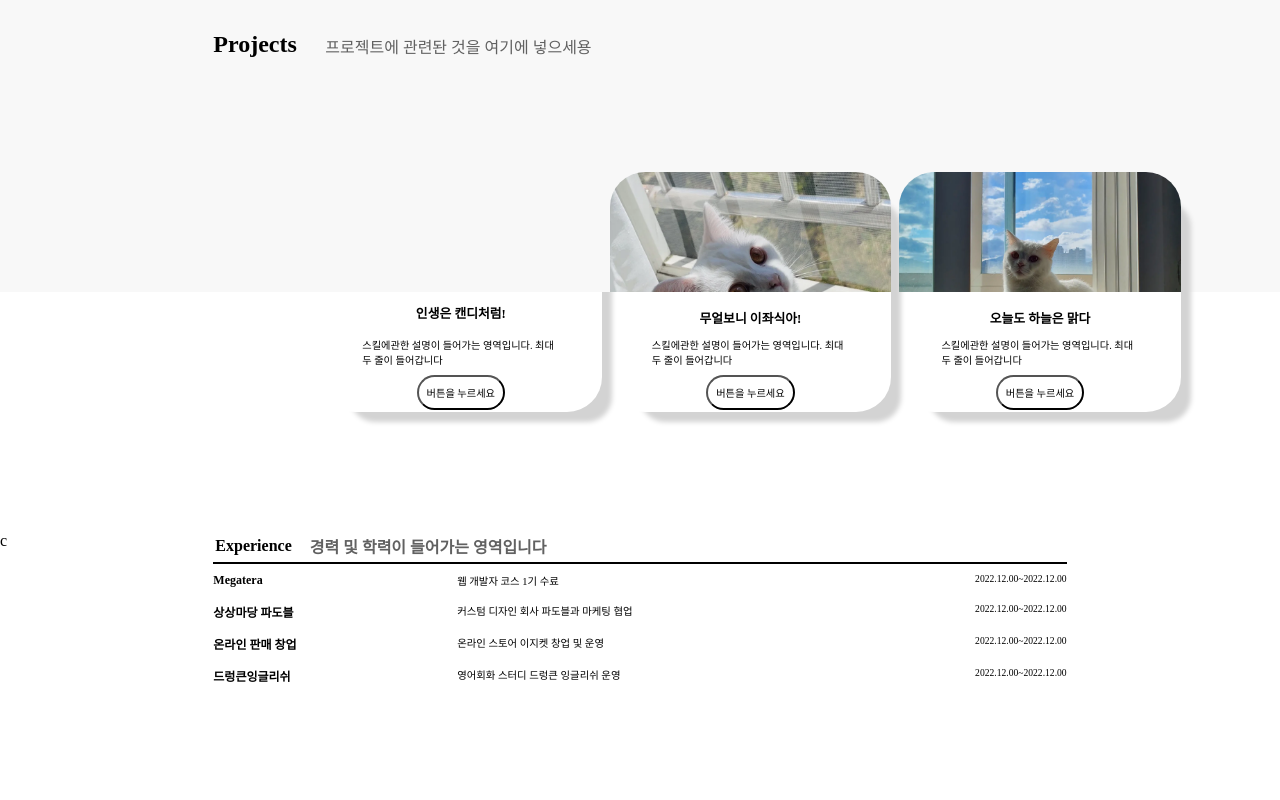
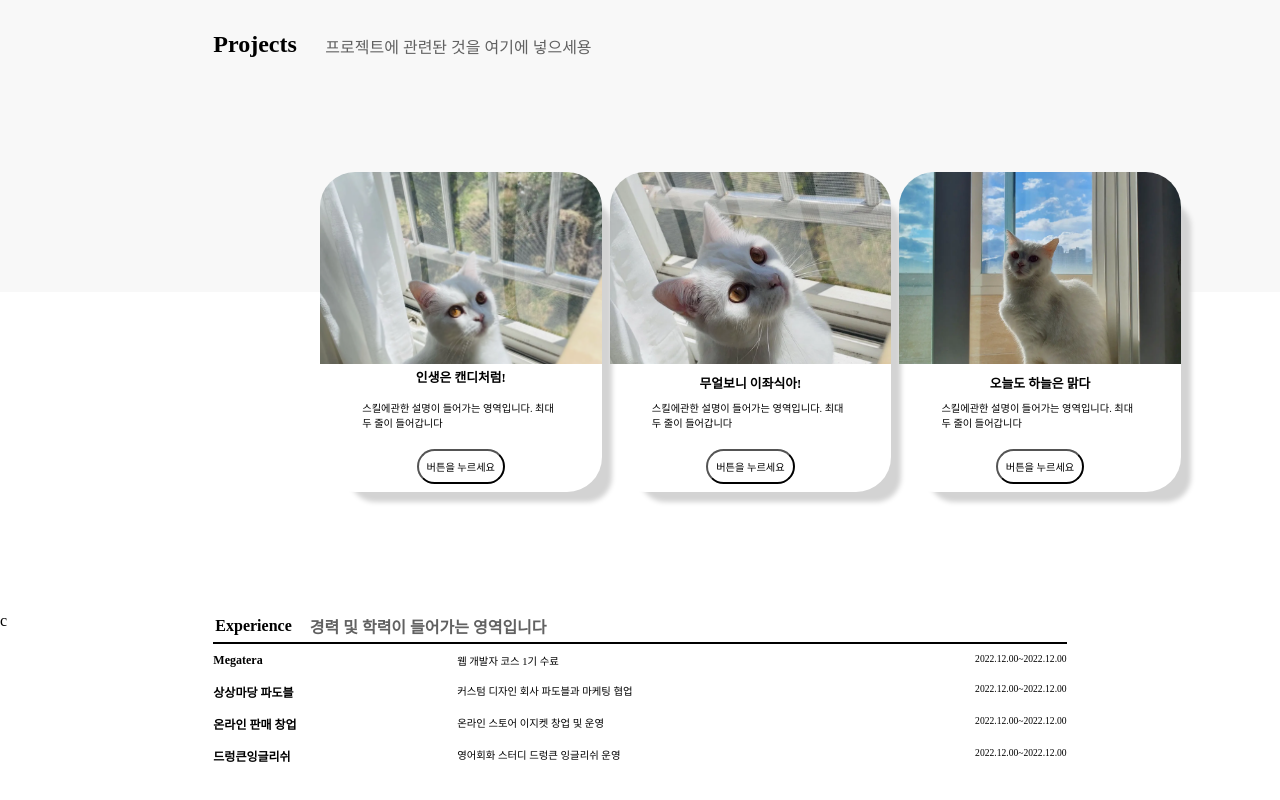
Before and after one commit to Seouldream/Seouldream.github.io, a plain HTML site: page index.html in a window 1280 px wide. Shown: the part 843-1643 px from the top of the page. Drawn offline with Linux system fonts and the light colour scheme; a web font is replaced by a local one.

Commit message:
final file

```diff
--- a/css/profile.css
+++ b/css/profile.css
@@ -149,7 +149,7 @@ h1 {
     display: grid;
     grid-template-columns: 1fr 1fr 1fr;
     width:66.6vw;
-    height:30vh;
+    height:40vh;
     column-gap: 1vh;
     min-height: max-content;
 }
@@ -157,13 +157,13 @@ h1 {
 #project-box1 {
 
     grid-column: 1 / 2;
-    height: 30vh;
+    height: 40vh;
     display: grid;
-    grid-template-rows: 3fr 1fr 1fr 1fr;
+    grid-template-rows: 3fr 0.5fr 1fr 1fr;
     justify-items: center;
     align-items: center;
     border-radius: 35px;
-    z-index: -1;
+
     box-shadow: 20px 20px 5px -10px #d3d3d3;
 
 
@@ -171,10 +171,11 @@ h1 {
 
 
 #project-image1 {
-    background-image: url("/image/candy1.webp");
+    background-image: url("../image/candy1.webp");
     background-position-y: -5vh;
     background-size: cover;
     width: 22vw;
+    height:15vw;
 }
 
 #project-box1 h3 {
@@ -209,9 +210,9 @@ h1 {
 
 #project-box2 {
     grid-column: 2 / 3;
-    height: 30vh;
+    height: 40vh;
     display: grid;
-    grid-template-rows: 2.5fr 1fr 1fr 1fr;
+    grid-template-rows: 3fr 0.5fr 1fr 1fr;
     justify-items: center;
     align-items: center;
     border-radius: 35px;
@@ -228,10 +229,11 @@ h1 {
 }
 
 #project-image2 {
-    background-image: url("/image/candy2.webp");
+    background-image: url("../image/candy2.webp");
     background-position-y: -8vh;
     background-size: cover;
     width: 22vw;
+    height:15vw;
 }
 
 #project-box2 h3 {
@@ -262,9 +264,9 @@ h1 {
 
 
 #project-box3 {
-    height: 30vh;
+    height: 40vh;
     display: grid;
-    grid-template-rows: 2.5fr 1fr 1fr 1fr;
+    grid-template-rows: 3fr 0.5fr 1fr 1fr;
     justify-items: center;
     align-items: center;
     border-radius: 35px;
@@ -272,10 +274,12 @@ h1 {
 }
 
 #project-image3 {
-    background-image: url("/image/candy3.webp");
+    background-image: url("../image/candy3.webp");
     background-position-y: -6vh;
     background-size: cover;
     width: 22vw;
+    height:15vw;
+    grid-template-rows: 3fr 0.5fr 1fr 1fr;
 
 }
 
```
